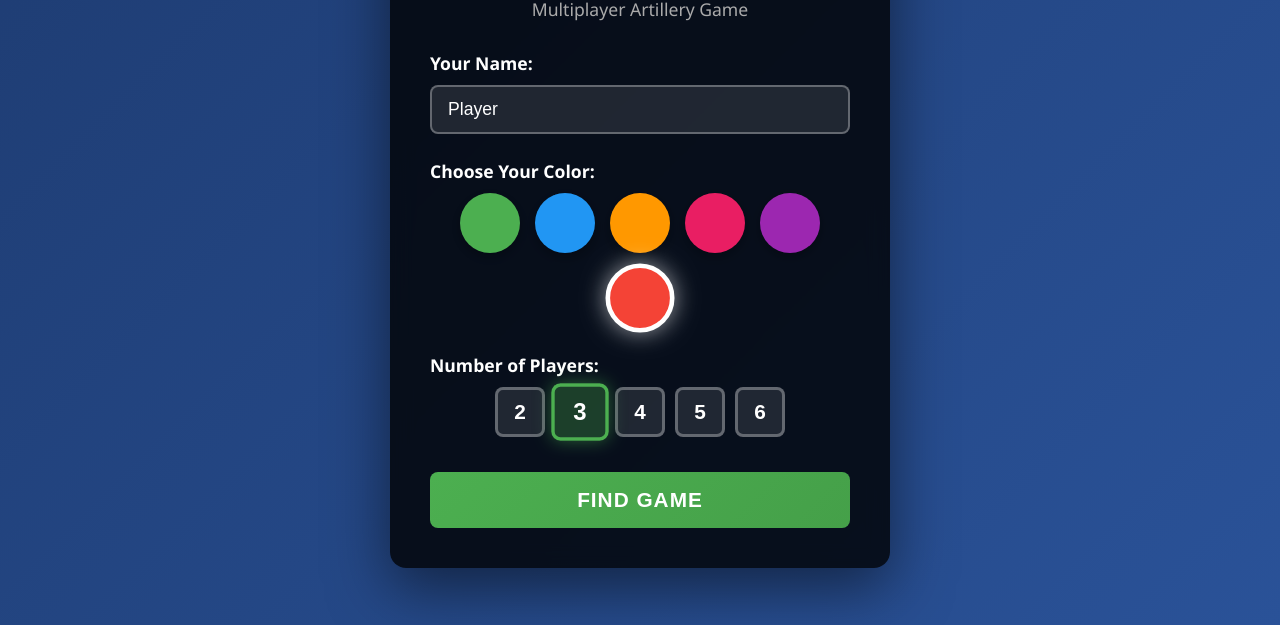
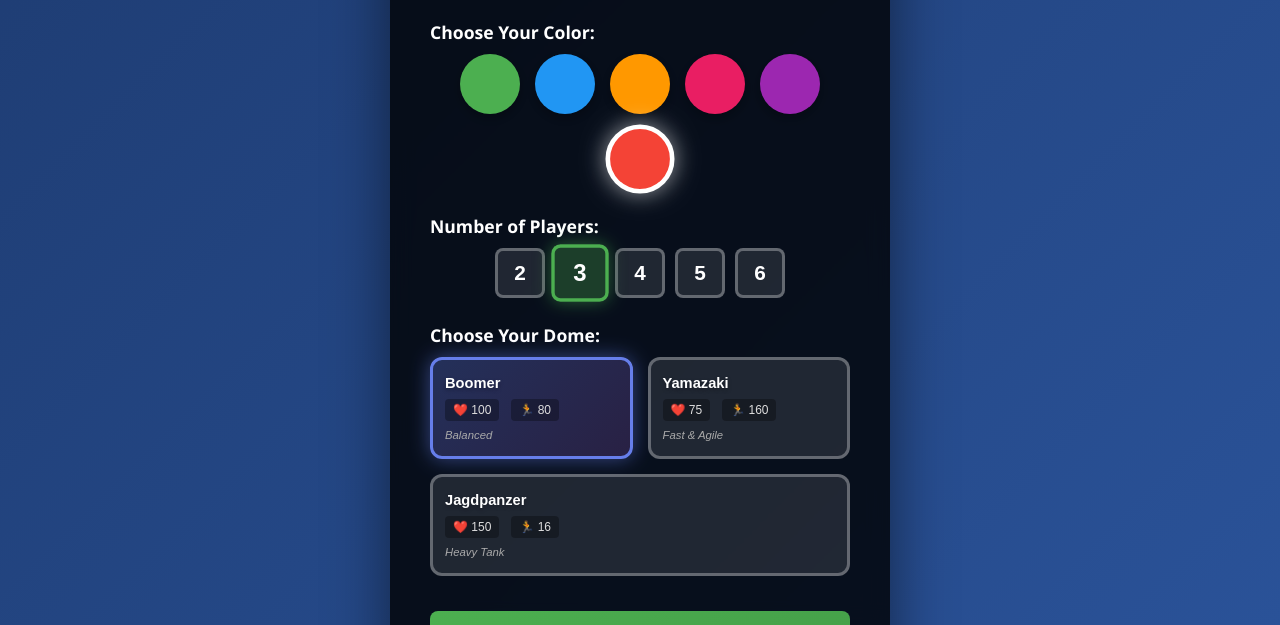
Before and after one commit to j-ornelas/project_AP, a website built with Vite: page index.html in a window 1280 px wide. Shown: the part 175-800 px from the top of the page. Built offline with nearby package versions, Linux system fonts and the light colour scheme; no server answers.

Commit message:
add tank types

```diff
--- a/server/GameRoom.ts
+++ b/server/GameRoom.ts
@@ -5,6 +5,7 @@ export interface Player {
   playerNumber: number;
   health?: number;
   position?: { x: number; y: number };
+  domeType?: string;
 }
 
 export class GameRoom {
--- a/src/game/Game.ts
+++ b/src/game/Game.ts
@@ -231,20 +231,12 @@ export class Game {
   }
 
   enterMovementMode(): void {
-    console.log("Attempting to enter movement mode...");
-
     if (!this.isMyTurn()) {
-      console.log("Cannot enter movement mode - not your turn");
       return;
     }
 
     const currentDome = this.getCurrentPlayerDome();
-    console.log("Current dome:", currentDome);
-
     if (!currentDome || !currentDome.canMove()) {
-      console.log(
-        "Cannot enter movement mode - no movement points or dome not found"
-      );
       return;
     }
 
@@ -253,9 +245,6 @@ export class Game {
     this.updateMovementPointsBar();
     const movementBar = document.getElementById("movement-points-bar");
     if (movementBar) movementBar.style.display = "flex";
-    console.log(
-      "✅ Movement mode ACTIVE: Use Arrow Keys (Left/Right) to move, M or ESC to exit"
-    );
   }
 
   exitMovementMode(): void {
--- a/src/game/GameState.ts
+++ b/src/game/GameState.ts
@@ -1,6 +1,7 @@
 import { Dome } from "./entities/Dome";
 import { Terrain } from "./entities/Terrain";
 import { GameStartData, NetworkPlayer } from "../network/NetworkManager";
+import { getDomeStats } from "../types/DomeTypes";
 
 export class GameState {
   currentPlayer: number = 1;
@@ -32,14 +33,17 @@ export class GameState {
 
     // Create domes from player data
     this.domes = gameData.players.map((player) => {
+      const domeType = player.domeType || "boomer";
+      const stats = getDomeStats(domeType);
+
       const dome = new Dome(
         player.playerNumber,
         player.position?.x || 0,
         player.position?.y || 0,
         player.color,
-        80 // Default movement range
+        stats.movement
       );
-      dome.health = player.health || 100;
+      dome.health = player.health || stats.health;
       return dome;
     });
 
--- a/src/main.ts
+++ b/src/main.ts
@@ -24,11 +24,11 @@ window.addEventListener("DOMContentLoaded", () => {
   lobbyScreen = new LobbyScreen();
 
   // Handle player joining
-  lobbyScreen.onJoin((playerName, playerColor, playerCount) => {
+  lobbyScreen.onJoin((playerName, playerColor, playerCount, domeType) => {
     console.log(
-      `${playerName} joining with color ${playerColor}, ${playerCount} players`
+      `${playerName} joining with color ${playerColor}, ${playerCount} players, ${domeType} dome`
     );
-    networkManager?.joinGame(playerName, playerColor, playerCount);
+    networkManager?.joinGame(playerName, playerColor, playerCount, domeType);
   });
 
   // Handle waiting for opponent
--- a/src/network/NetworkManager.ts
+++ b/src/network/NetworkManager.ts
@@ -7,6 +7,7 @@ export interface NetworkPlayer {
   playerNumber: number;
   health?: number;
   position?: { x: number; y: number };
+  domeType?: string;
 }
 
 export interface GameStartData {
@@ -107,8 +108,18 @@ export class NetworkManager {
     });
   }
 
-  joinGame(playerName: string, playerColor: string, playerCount: number): void {
-    this.socket.emit("joinGame", { playerName, playerColor, playerCount });
+  joinGame(
+    playerName: string,
+    playerColor: string,
+    playerCount: number,
+    domeType: string
+  ): void {
+    this.socket.emit("joinGame", {
+      playerName,
+      playerColor,
+      playerCount,
+      domeType,
+    });
   }
 
   fire(power: number, angle: number): void {
--- a/src/styles/lobby.css
+++ b/src/styles/lobby.css
@@ -105,6 +105,67 @@
   flex-wrap: wrap;
 }
 
+.dome-selector {
+  display: flex;
+  gap: 15px;
+  justify-content: center;
+  flex-wrap: wrap;
+}
+
+.dome-btn {
+  flex: 1;
+  min-width: 140px;
+  padding: 15px 12px;
+  border: 3px solid rgba(255, 255, 255, 0.3);
+  border-radius: 12px;
+  background: rgba(255, 255, 255, 0.1);
+  color: white;
+  cursor: pointer;
+  transition: all 0.3s ease;
+  display: flex;
+  flex-direction: column;
+  gap: 8px;
+}
+
+.dome-btn:hover {
+  background: rgba(255, 255, 255, 0.2);
+  transform: translateY(-2px);
+  box-shadow: 0 4px 12px rgba(102, 126, 234, 0.3);
+}
+
+.dome-btn.active {
+  border-color: #667eea;
+  background: linear-gradient(135deg, rgba(102, 126, 234, 0.3), rgba(118, 75, 162, 0.3));
+  box-shadow: 0 0 20px rgba(102, 126, 234, 0.5);
+}
+
+.dome-name {
+  font-weight: bold;
+  font-size: 1.1em;
+  color: #fff;
+  text-shadow: 0 2px 4px rgba(0, 0, 0, 0.3);
+}
+
+.dome-stats {
+  display: flex;
+  gap: 12px;
+  justify-content: center;
+  font-size: 0.9em;
+  color: #ddd;
+}
+
+.dome-stats span {
+  padding: 4px 8px;
+  background: rgba(0, 0, 0, 0.3);
+  border-radius: 4px;
+}
+
+.dome-desc {
+  font-size: 0.85em;
+  color: #aaa;
+  font-style: italic;
+}
+
 .count-btn {
   width: 50px;
   height: 50px;
--- /dev/null
+++ b/src/types/DomeTypes.ts
@@ -0,0 +1,54 @@
+export interface DomeTypeConfig {
+  id: string;
+  name: string;
+  description: string;
+  healthMultiplier: number;
+  movementMultiplier: number;
+  baseHealth: number;
+  baseMovement: number;
+}
+
+export const DOME_TYPES: Record<string, DomeTypeConfig> = {
+  boomer: {
+    id: "boomer",
+    name: "Boomer",
+    description: "Balanced stats - Jack of all trades",
+    healthMultiplier: 1.0,
+    movementMultiplier: 1.0,
+    baseHealth: 100,
+    baseMovement: 80,
+  },
+  yamazaki: {
+    id: "yamazaki",
+    name: "Yamazaki",
+    description: "High mobility, lower health",
+    healthMultiplier: 0.75,
+    movementMultiplier: 2.0,
+    baseHealth: 100,
+    baseMovement: 80,
+  },
+  jagdpanzer: {
+    id: "jagdpanzer",
+    name: "Jagdpanzer",
+    description: "Heavy armor, slow movement",
+    healthMultiplier: 1.5,
+    movementMultiplier: 0.2,
+    baseHealth: 100,
+    baseMovement: 80,
+  },
+};
+
+export function getDomeStats(domeTypeId: string): {
+  health: number;
+  movement: number;
+} {
+  const config = DOME_TYPES[domeTypeId] || DOME_TYPES.boomer;
+  return {
+    health: Math.floor(config.baseHealth * config.healthMultiplier),
+    movement: Math.floor(config.baseMovement * config.movementMultiplier),
+  };
+}
+
+export function getDomeTypeConfig(domeTypeId: string): DomeTypeConfig {
+  return DOME_TYPES[domeTypeId] || DOME_TYPES.boomer;
+}
--- a/src/ui/LobbyScreen.ts
+++ b/src/ui/LobbyScreen.ts
@@ -3,11 +3,13 @@ export class LobbyScreen {
   private onJoinCallback?: (
     name: string,
     color: string,
-    playerCount: number
+    playerCount: number,
+    domeType: string
   ) => void;
   private readonly STORAGE_KEY_NAME = "projectAP_playerName";
   private readonly STORAGE_KEY_COLOR = "projectAP_playerColor";
   private readonly STORAGE_KEY_PLAYER_COUNT = "projectAP_playerCount";
+  private readonly STORAGE_KEY_DOME_TYPE = "projectAP_domeType";
 
   constructor() {
     this.container = this.createUI();
@@ -52,6 +54,36 @@ export class LobbyScreen {
             </div>
           </div>
 
+          <div class="form-group">
+            <label>Choose Your Dome:</label>
+            <div class="dome-selector">
+              <button class="dome-btn active" data-dome="boomer">
+                <div class="dome-name">Boomer</div>
+                <div class="dome-stats">
+                  <span>❤️ 100</span>
+                  <span>🏃 80</span>
+                </div>
+                <div class="dome-desc">Balanced</div>
+              </button>
+              <button class="dome-btn" data-dome="yamazaki">
+                <div class="dome-name">Yamazaki</div>
+                <div class="dome-stats">
+                  <span>❤️ 75</span>
+                  <span>🏃 160</span>
+                </div>
+                <div class="dome-desc">Fast & Agile</div>
+              </button>
+              <button class="dome-btn" data-dome="jagdpanzer">
+                <div class="dome-name">Jagdpanzer</div>
+                <div class="dome-stats">
+                  <span>❤️ 150</span>
+                  <span>🏃 16</span>
+                </div>
+                <div class="dome-desc">Heavy Tank</div>
+              </button>
+            </div>
+          </div>
+
           <button id="join-game-btn" class="primary-btn">Find Game</button>
         </div>
 
@@ -70,6 +102,7 @@ export class LobbyScreen {
   private setupEventListeners(lobby: HTMLElement): void {
     let selectedColor = "#F44336";
     let selectedPlayerCount = 3;
+    let selectedDomeType = "boomer";
 
     // Color selection
     const colorButtons = lobby.querySelectorAll(".color-btn");
@@ -91,6 +124,16 @@ export class LobbyScreen {
       });
     });
 
+    // Dome type selection
+    const domeButtons = lobby.querySelectorAll(".dome-btn");
+    domeButtons.forEach((btn) => {
+      btn.addEventListener("click", () => {
+        domeButtons.forEach((b) => b.classList.remove("active"));
+        btn.classList.add("active");
+        selectedDomeType = btn.getAttribute("data-dome") || "boomer";
+      });
+    });
+
     // Join game button
     const joinBtn = lobby.querySelector("#join-game-btn") as HTMLButtonElement;
     const nameInput = lobby.querySelector("#player-name") as HTMLInputElement;
@@ -99,9 +142,19 @@ export class LobbyScreen {
       const playerName = nameInput.value.trim() || "Player";
 
       // Save preferences to localStorage
-      this.savePreferences(playerName, selectedColor, selectedPlayerCount);
+      this.savePreferences(
+        playerName,
+        selectedColor,
+        selectedPlayerCount,
+        selectedDomeType
+      );
 
-      this.onJoinCallback?.(playerName, selectedColor, selectedPlayerCount);
+      this.onJoinCallback?.(
+        playerName,
+        selectedColor,
+        selectedPlayerCount,
+        selectedDomeType
+      );
     });
 
     // Enter key to join
@@ -142,7 +195,12 @@ export class LobbyScreen {
   }
 
   onJoin(
-    callback: (name: string, color: string, playerCount: number) => void
+    callback: (
+      name: string,
+      color: string,
+      playerCount: number,
+      domeType: string
+    ) => void
   ): void {
     this.onJoinCallback = callback;
   }
@@ -154,7 +212,8 @@ export class LobbyScreen {
   private savePreferences(
     name: string,
     color: string,
-    playerCount: number
+    playerCount: number,
+    domeType: string
   ): void {
     try {
       localStorage.setItem(this.STORAGE_KEY_NAME, name);
@@ -163,6 +222,7 @@ export class LobbyScreen {
         this.STORAGE_KEY_PLAYER_COUNT,
         playerCount.toString()
       );
+      localStorage.setItem(this.STORAGE_KEY_DOME_TYPE, domeType);
     } catch (error) {
       console.warn("Could not save preferences to localStorage:", error);
     }
@@ -221,6 +281,21 @@ export class LobbyScreen {
           }
         });
       }
+
+      // Load saved dome type
+      const savedDomeType = localStorage.getItem(this.STORAGE_KEY_DOME_TYPE);
+      if (savedDomeType) {
+        const domeButtons = this.container.querySelectorAll(".dome-btn");
+        domeButtons.forEach((btn) => {
+          const btnDome = btn.getAttribute("data-dome");
+          if (btnDome === savedDomeType) {
+            // Remove active from all buttons
+            domeButtons.forEach((b) => b.classList.remove("active"));
+            // Set this one as active
+            btn.classList.add("active");
+          }
+        });
+      }
     } catch (error) {
       console.warn("Could not load preferences from localStorage:", error);
     }
```
Also changed, not shown: server/index.ts (+24 -4 lines).
